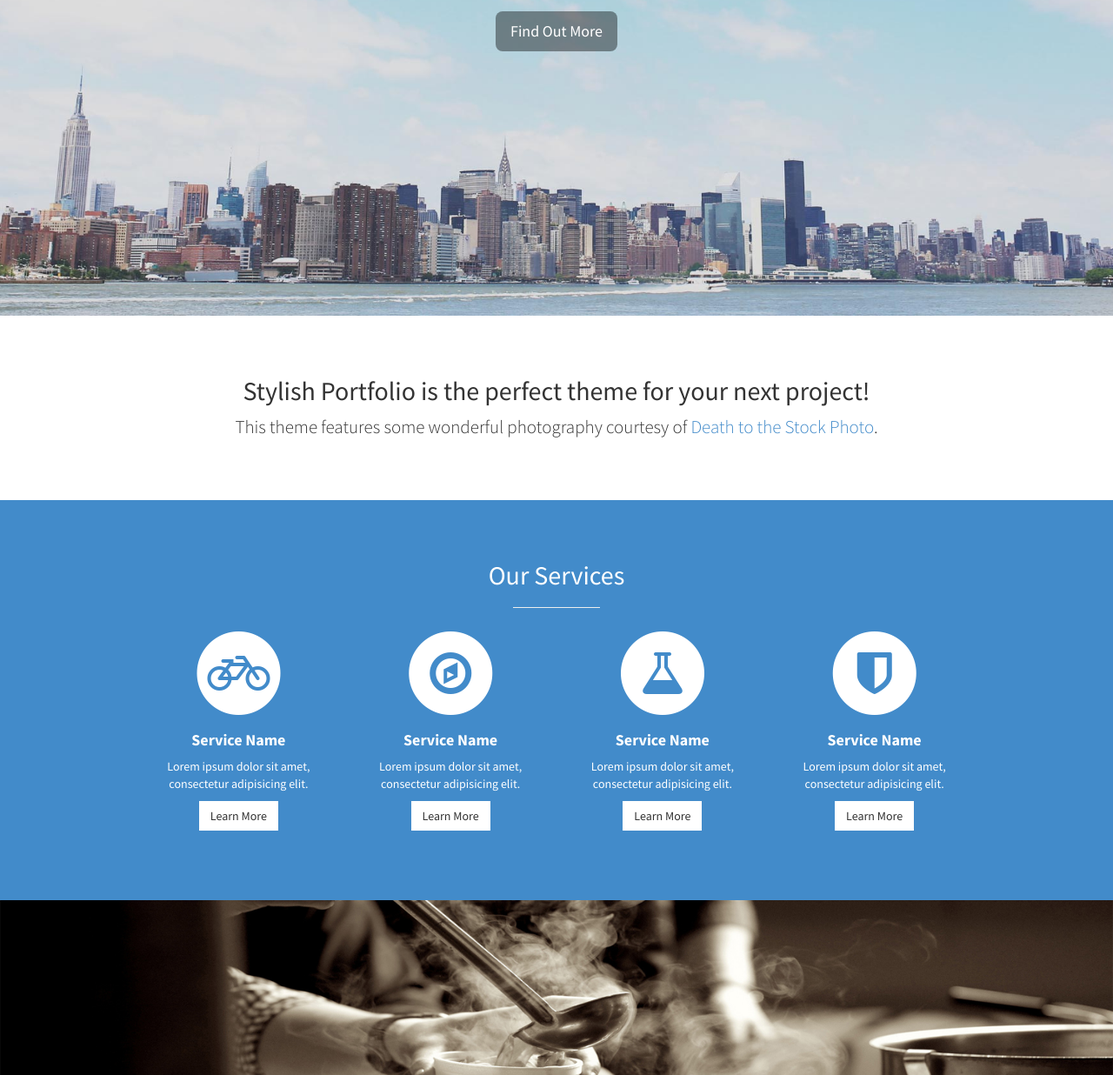
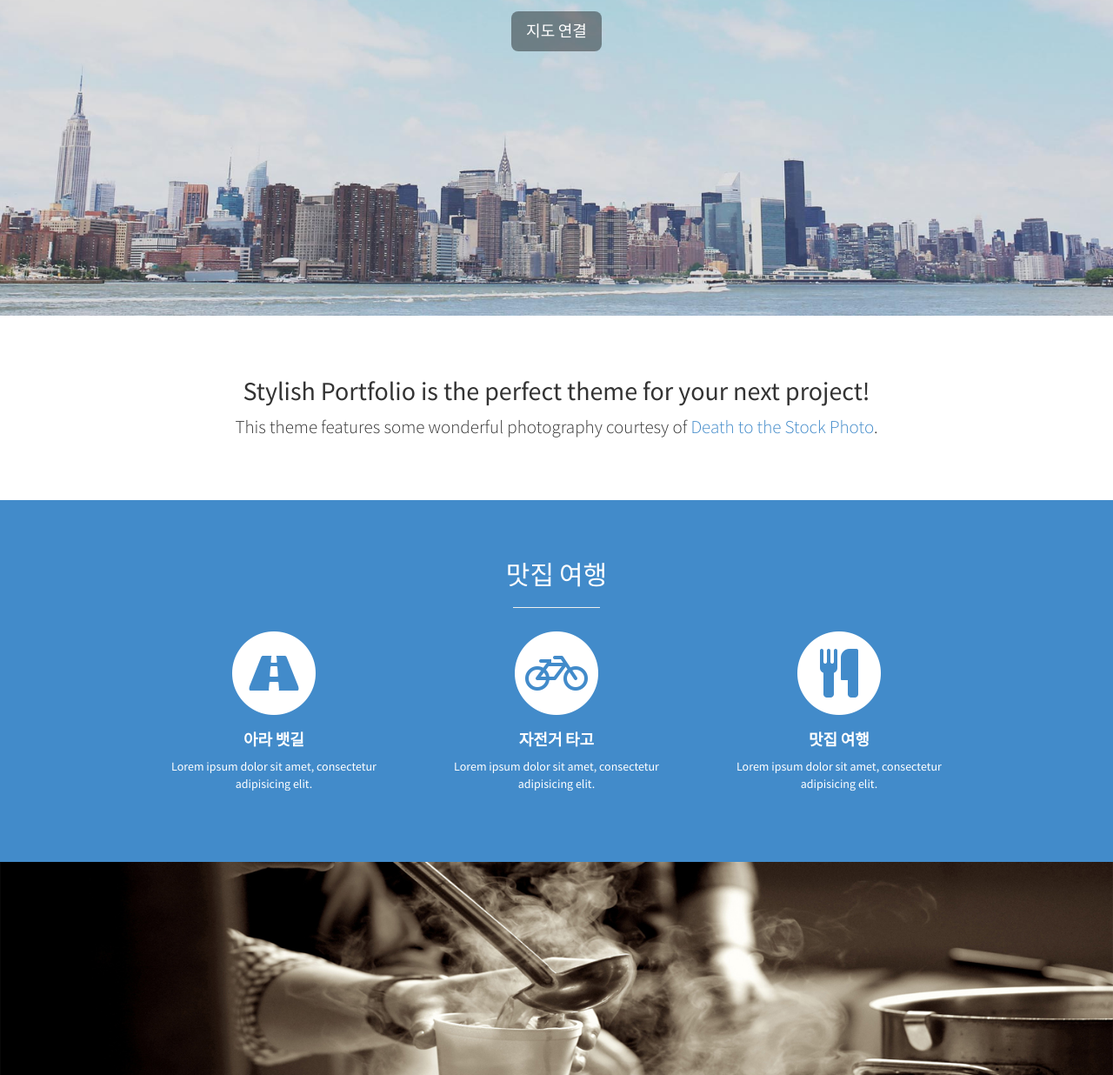
Before and after one commit to 3bekorea/arabab, a plain HTML site: page index.html in a window 1280 px wide. Shown: the part 437-1673 px from the top of the page at 87% size. Drawn offline with Linux system fonts and the light colour scheme.

Commit message:
2014_1211_final

```diff
--- a/index.html
+++ b/index.html
@@ -9,7 +9,7 @@
     <meta name="description" content="">
     <meta name="author" content="">
 
-    <title>Stylish Portfolio - Start Bootstrap Theme</title>
+    <title>대왕식당</title>
 
     <!-- Bootstrap Core CSS -->
     <link href="css/bootstrap.min.css" rel="stylesheet">
@@ -61,10 +61,10 @@
     <!-- Header -->
     <header id="top" class="header">
         <div class="text-vertical-center">
-            <h1>Start Bootstrap</h1>
-            <h3>Free Bootstrap Themes &amp; Templates</h3>
+            <h1>대왕식당</h1>
+            <h3>아라뱃길 추천맛집</h3>
             <br>
-            <a href="#about" class="btn btn-dark btn-lg">Find Out More</a>
+            <a href="http://map.naver.com/?lng=126.783799&lat=37.591079&dlevel=11&mapmode=0&pinId=31613508&pinType=site&enc=b64" class="btn btn-dark btn-lg">지도 연결</a>
         </div>
     </header>
 
@@ -88,61 +88,49 @@
         <div class="container">
             <div class="row text-center">
                 <div class="col-lg-10 col-lg-offset-1">
-                    <h2>Our Services</h2>
+                    <h2>맛집 여행</h2>
                     <hr class="small">
                     <div class="row">
-                        <div class="col-md-3 col-sm-6">
+                        <div class="col-md-4 col-sm-6">
                             <div class="service-item">
                                 <span class="fa-stack fa-4x">
                                 <i class="fa fa-circle fa-stack-2x"></i>
-                                <i class="fa fa-bicycle fa-stack-1x text-primary "></i>
+                                <i class="fa fa-road fa-stack-1x text-primary"></i>
                             </span>
                                 <h4>
-                                    <strong>Service Name</strong>
+                                    <strong>아라 뱃길</strong>
                                 </h4>
                                 <p>Lorem ipsum dolor sit amet, consectetur adipisicing elit.</p>
-                                <a href="#" class="btn btn-light">Learn More</a>
+
                             </div>
                         </div>
-                        <div class="col-md-3 col-sm-6">
+                        <div class="col-md-4 col-sm-6">
                             <div class="service-item">
                                 <span class="fa-stack fa-4x">
                                 <i class="fa fa-circle fa-stack-2x"></i>
-                                <i class="fa fa-compass fa-stack-1x text-primary"></i>
+                                <i class="fa fa-bicycle fa-stack-1x text-primary"></i>
                             </span>
                                 <h4>
-                                    <strong>Service Name</strong>
+                                    <strong>자전거 타고</strong>
                                 </h4>
                                 <p>Lorem ipsum dolor sit amet, consectetur adipisicing elit.</p>
-                                <a href="#" class="btn btn-light">Learn More</a>
+
                             </div>
                         </div>
-                        <div class="col-md-3 col-sm-6">
+                        <div class="col-md-4 col-sm-6">
                             <div class="service-item">
                                 <span class="fa-stack fa-4x">
                                 <i class="fa fa-circle fa-stack-2x"></i>
-                                <i class="fa fa-flask fa-stack-1x text-primary"></i>
+                                <i class="fa fa-cutlery fa-stack-1x text-primary"></i>
                             </span>
                                 <h4>
-                                    <strong>Service Name</strong>
+                                    <strong>맛집 여행</strong>
                                 </h4>
                                 <p>Lorem ipsum dolor sit amet, consectetur adipisicing elit.</p>
-                                <a href="#" class="btn btn-light">Learn More</a>
+
                             </div>
                         </div>
-                        <div class="col-md-3 col-sm-6">
-                            <div class="service-item">
-                                <span class="fa-stack fa-4x">
-                                <i class="fa fa-circle fa-stack-2x"></i>
-                                <i class="fa fa-shield fa-stack-1x text-primary"></i>
-                            </span>
-                                <h4>
-                                    <strong>Service Name</strong>
-                                </h4>
-                                <p>Lorem ipsum dolor sit amet, consectetur adipisicing elit.</p>
-                                <a href="#" class="btn btn-light">Learn More</a>
-                            </div>
-                        </div>
+
                     </div>
                     <!-- /.row (nested) -->
                 </div>
@@ -222,13 +210,10 @@
 
     <!-- Map -->
     <section id="contact" class="map">
-        <iframe width="100%" height="100%" frameborder="0" scrolling="no" marginheight="0" marginwidth="0" src="https://www.3be.co.kr">
-        </iframe>
+        <a href="http://map.naver.com/?lng=126.783799&lat=37.591079&dlevel=11&mapmode=0&pinId=31613508&pinType=site&enc=b64">
+        	<img class="img-responsive" src="./img/2.jpg">
+        </a>
         <br />
-        <small>
-            <a href="https://maps.google.com/maps?f=q&amp;source=embed&amp;hl=en&amp;geocode=&amp;q=Twitter,+Inc.,+Market+Street,+San+Francisco,+CA&amp;aq=0&amp;oq=twitter&amp;sll=28.659344,-81.187888&amp;sspn=0.128789,0.264187&amp;ie=UTF8&amp;hq=Twitter,+Inc.,+Market+Street,+San+Francisco,+CA&amp;t=m&amp;z=15&amp;iwloc=A">
-            </a>
-        </small>
 
     </section>
 
@@ -239,22 +224,9 @@
                 <div class="col-lg-10 col-lg-offset-1 text-center">
                     <h4><strong>대왕가든</strong>
                     </h4>
-                    <p>3481 Melrose Place<br>Beverly Hills, CA 90210</p>
+                    <p>경기도 김포시 고촌읍 전호리<br>565-3번지</p>
                     <ul class="list-unstyled">
-                        <li><i class="fa fa-phone fa-fw"></i> (123) 456-7890</li>
-                        <li><i class="fa fa-envelope-o fa-fw"></i>  <a href="mailto:name@example.com">name@example.com</a>
-                        </li>
-                    </ul>
-                    <br>
-                    <ul class="list-inline">
-                        <li>
-                            <a href="#"><i class="fa fa-facebook fa-fw fa-3x"></i></a>
-                        </li>
-                        <li>
-                            <a href="#"><i class="fa fa-twitter fa-fw fa-3x"></i></a>
-                        </li>
-                        <li>
-                            <a href="#"><i class="fa fa-dribbble fa-fw fa-3x"></i></a>
+                        <li><i class="fa fa-phone fa-fw"></i> (031) 986-3750</li>
                         </li>
                     </ul>
                     <hr class="small">
```
Also changed, not shown: img/2.jpg (added), img/callout.jpg (added).
